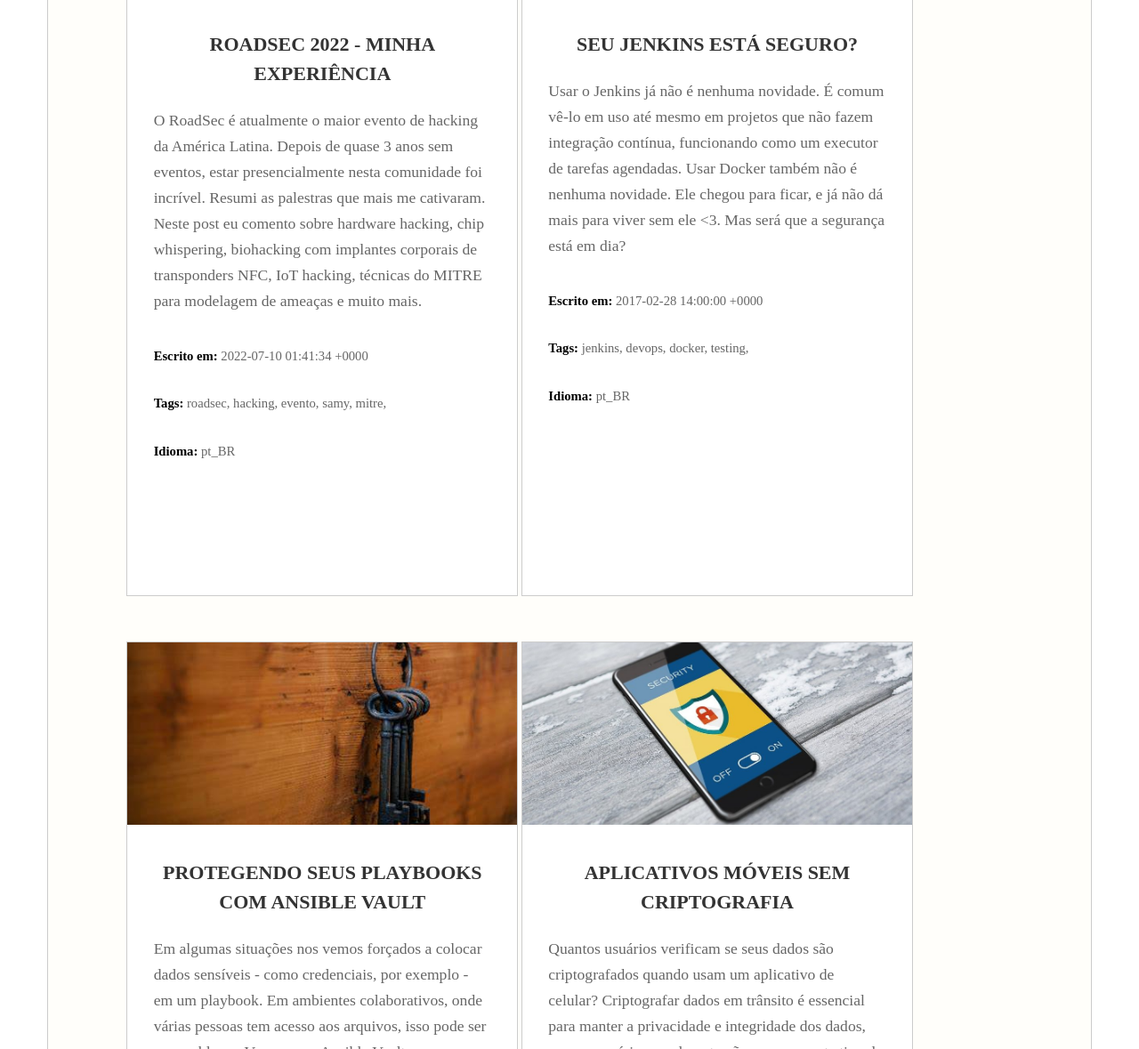
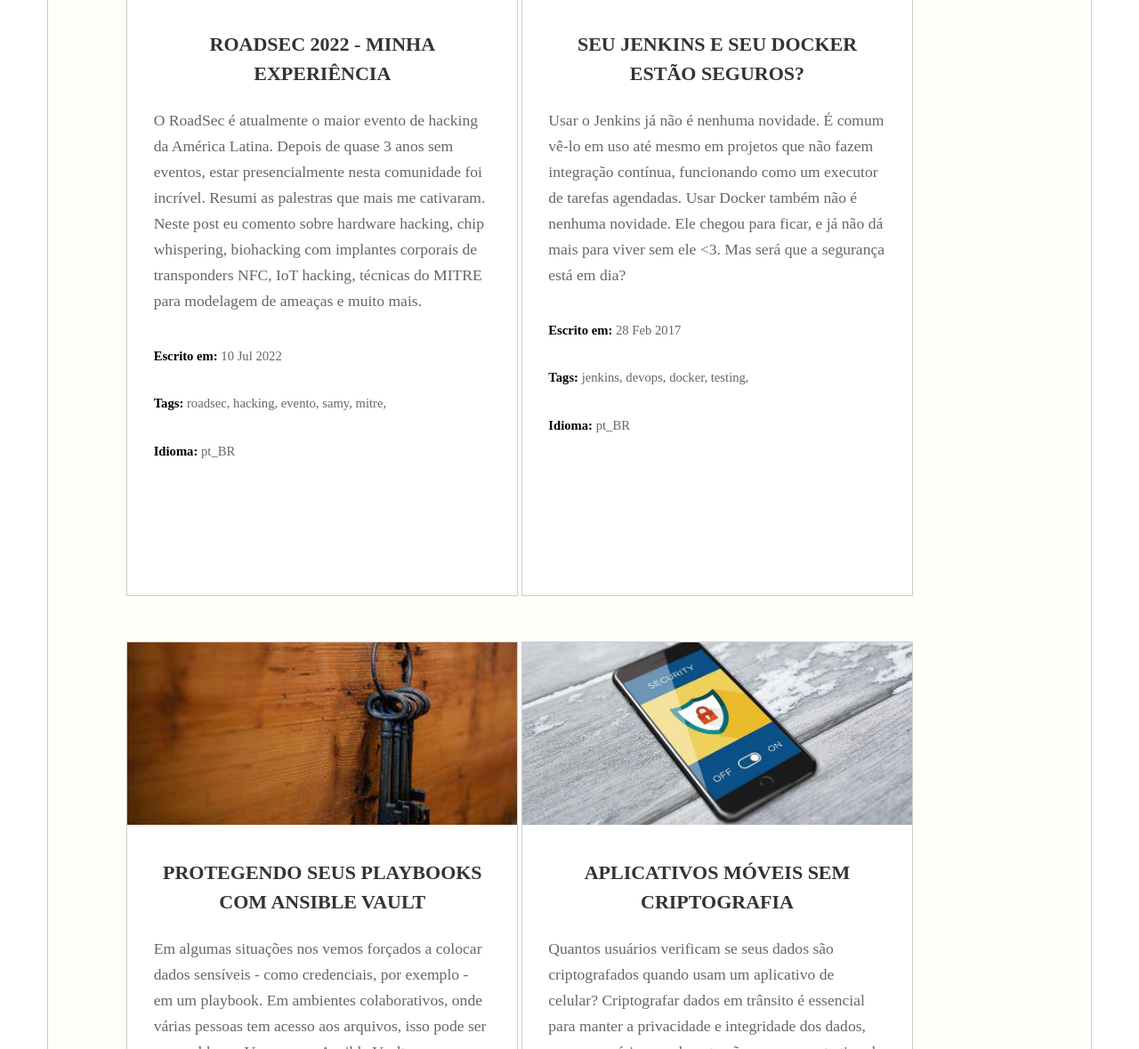
Before and after one commit to wesleyit/wesleyit.github.io, a Jekyll site: the page built from blog.md, in a window 1280 px wide and 1400 px high, scrolled down 214 px, cut to the strip 221-1400 px from the top of the window. Shown: the whole strip at 89% size. Built offline with Jekyll 4.4.1, drawn with Linux system fonts in a browser that asks for light colours; some web fonts are replaced; comment, search, counter and statistics services are not loaded; some of the changed text lies outside the part shown.

Commit message:
Included Date and Author to Posts

```diff
--- a/_layouts/blogpage.html
+++ b/_layouts/blogpage.html
@@ -68,6 +68,10 @@
         div.article_paper img {
             max-width: 100%;
         }
+
+        p.timestamp {
+            font-weight: 900;
+        }
     </style>
 </head>
 
@@ -82,8 +86,13 @@
 
     <div class="article_paper">
         {{ content }}
+        {% if page.date %}
         <hr>
+        <p class="timestamp">Escrito em {{ page.date | date_to_string }} por Wesley Rodrigues</p>
+        {% endif %}
+
         {% if page.comments %}
+        <hr>
         <div id="disqus_thread"></div>
         <script>
             /**
--- a/_posts/2017-02-28-jenkins-security.md
+++ b/_posts/2017-02-28-jenkins-security.md
@@ -1,5 +1,5 @@
 ---
-title:  Seu Jenkins está seguro?
+title:  Seu Jenkins e seu Docker estão seguros?
 description: >-
     Usar o Jenkins já não é nenhuma novidade. É comum vê-lo em uso até mesmo
     em projetos que não fazem integração contínua, funcionando como um executor
--- a/blog.md
+++ b/blog.md
@@ -14,8 +14,8 @@
         <div class="blog_entry_text">
           <h3>{{ post.title }}</h3>
           <p class="description">{{ post.description }}</p>
-          <p><strong>Escrito em:</strong> {{ post.date }}</p>
-          <p><strong>Tags:</strong>
+          <p><strong>Escrito em: </strong> {{ post.date | date_to_string }}</p>
+          <p><strong>Tags: </strong>
           {% for t in post.tags %}
           {{ t }},
           {% endfor %}
```
